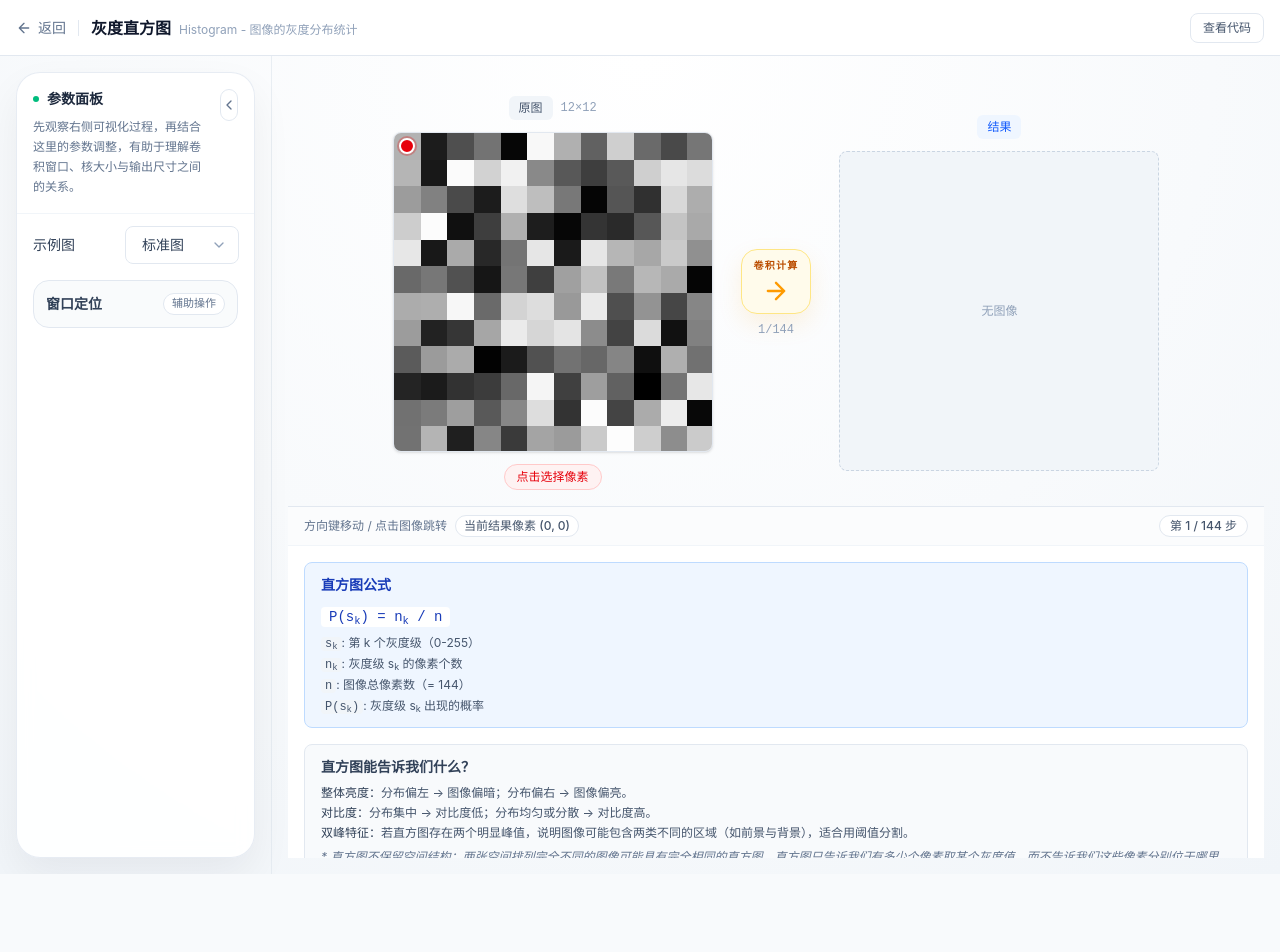
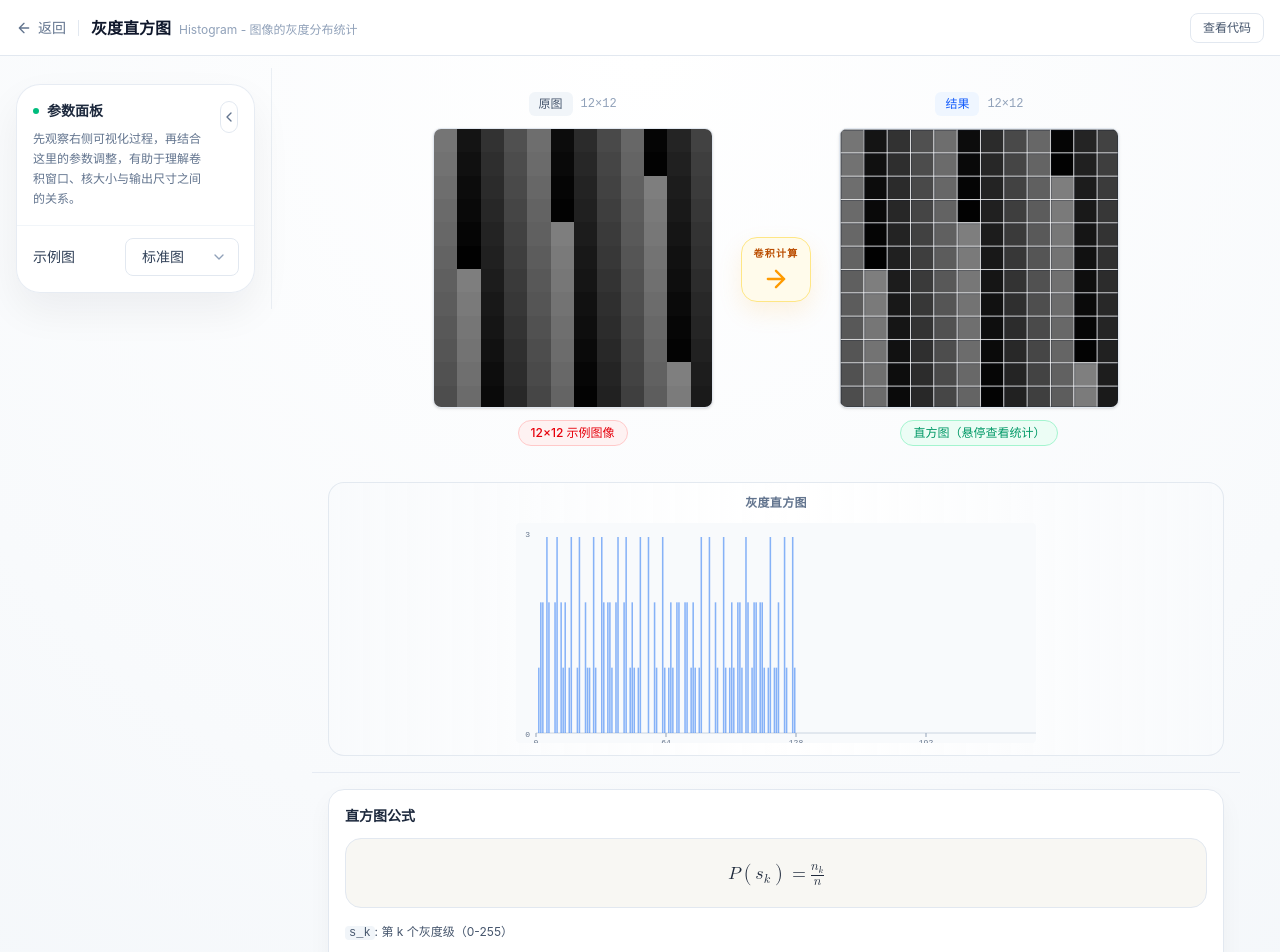
Before and after one commit to WhitePlusMS/Classical-CV-Lab, a Next.js app: page /concepts/histogram in a window 1280 px wide. Shown: the top 952 px of the page. Before the commit the page ends 874 px from the top, so only its background shows below. Built offline with nearby package versions, Linux system fonts and the light colour scheme.

Commit message:
feat(histogram): 直方图页面升级（Lena真实图、MathML公式、SSR修复）

```diff
--- a/src/app/concepts/histogram/page.tsx
+++ b/src/app/concepts/histogram/page.tsx
@@ -1,15 +1,13 @@
 'use client';
 
-import React, { useState, useMemo, useCallback } from 'react';
+import React, { useState, useMemo, useCallback, useEffect } from 'react';
 import { ConceptLayout, CodeViewer, SelectParam } from '@/components';
 import { computeHistogram } from '@/lib/algorithms/threshold';
-import {
-  generateExampleImage,
-  histogramSteps,
-  HistogramStep,
-} from '@/lib/algorithms/histogram';
+import { generateExampleImage } from '@/lib/algorithms/histogram';
+import { loadImageAsGrayscale } from '@/lib/utils/imageProcessing';
+import { GrayscaleImage } from '@/lib/algorithms/types';
 
-type ExampleType = 'dark' | 'bright' | 'lowContrast' | 'bimodal' | 'standard';
+type ExampleType = 'dark' | 'bright' | 'lowContrast' | 'bimodal' | 'standard' | 'lena';
 
 const EXAMPLE_LABELS: Record<ExampleType, string> = {
   dark: '偏暗图',
@@ -17,6 +15,7 @@ const EXAMPLE_LABELS: Record<ExampleType, string> = {
   lowContrast: '低对比图',
   bimodal: '双峰图',
   standard: '标准图',
+  lena: 'Lena 图',
 };
 
 const HISTOGRAM_CODE_TS = `function computeHistogram(image: number[][]): number[] {
@@ -71,12 +70,8 @@ function HistogramSVG({
       </text>
 
       <line
-        x1={20}
-        y1={svgHeight - 10}
-        x2={svgWidth}
-        y2={svgHeight - 10}
-        stroke="#cbd5e1"
-        strokeWidth={1}
+        x1={20} y1={svgHeight - 10} x2={svgWidth} y2={svgHeight - 10}
+        stroke="#cbd5e1" strokeWidth={1}
       />
 
       {histogram.map((count, gray) => {
@@ -112,23 +107,8 @@ function HistogramSVG({
 
       {[0, 64, 128, 192, 255].map(v => (
         <g key={v}>
-          <line
-            x1={20 + v * barWidth}
-            y1={svgHeight - 10}
-            x2={20 + v * barWidth}
-            y2={svgHeight - 6}
-            stroke="#94a3b8"
-            strokeWidth={1}
-          />
-          <text
-            x={20 + v * barWidth}
-            y={svgHeight + 2}
-            textAnchor="middle"
-            fontSize={8}
-            fill="#64748b"
-          >
-            {v}
-          </text>
+          <line x1={20 + v * barWidth} y1={svgHeight - 10} x2={20 + v * barWidth} y2={svgHeight - 6} stroke="#94a3b8" strokeWidth={1} />
+          <text x={20 + v * barWidth} y={svgHeight + 2} textAnchor="middle" fontSize={8} fill="#64748b">{v}</text>
         </g>
       ))}
     </svg>
@@ -138,64 +118,37 @@ function HistogramSVG({
 export default function HistogramPage() {
   const [exampleType, setExampleType] = useState<ExampleType>('standard');
   const [highlightedGray, setHighlightedGray] = useState<number | null>(null);
-  const [currentStepIndex, setCurrentStepIndex] = useState(0);
+  const [lenaImage, setLenaImage] = useState<GrayscaleImage | null>(null);
 
-  const originalImage = useMemo(() => generateExampleImage(exampleType), [exampleType]);
+  // 加载 Lena 真实图像
+  useEffect(() => {
+    let cancelled = false;
+    loadImageAsGrayscale('/assets/lena-original.jpg').then(img => {
+      if (!cancelled) setLenaImage(img);
+    }).catch(() => {});
+    return () => { cancelled = true; };
+  }, []);
+
+  // 根据类型获取图像：Lena 用真实图，其他用生成图
+  const originalImage = useMemo(() => {
+    if (exampleType === 'lena' && lenaImage) return lenaImage;
+    if (exampleType === 'lena') return generateExampleImage('standard'); // 加载中回退
+    return generateExampleImage(exampleType as Exclude<ExampleType, 'lena'>);
+  }, [exampleType, lenaImage]);
 
   const histogramData = useMemo(() => computeHistogram(originalImage), [originalImage]);
   const { bins, totalPixels } = histogramData;
 
-  const steps = useMemo(() => {
-    return Array.from(histogramSteps(originalImage));
-  }, [originalImage]);
-
-  const currentStep: HistogramStep | null = steps[currentStepIndex] ?? null;
-
   const probabilityText = useMemo(() => {
-    if (highlightedGray === null && !currentStep) return null;
-    const gray = highlightedGray ?? currentStep?.currentGray ?? 0;
+    if (highlightedGray === null) return null;
+    const gray = highlightedGray;
     const count = bins[gray] || 0;
     const prob = totalPixels > 0 ? count / totalPixels : 0;
     return { gray, count, prob };
-  }, [bins, totalPixels, highlightedGray, currentStep]);
-
-  const handleDirectionMove = useCallback((direction: 'up' | 'down' | 'left' | 'right') => {
-    if (steps.length === 0) return;
-    const curIdx = currentStepIndex;
-    let newIdx = curIdx;
-
-    switch (direction) {
-      case 'left':
-        newIdx = Math.max(0, curIdx - 12);
-        break;
-      case 'right':
-        newIdx = Math.min(steps.length - 1, curIdx + 12);
-        break;
-      case 'up':
-        newIdx = Math.max(0, curIdx - 1);
-        break;
-      case 'down':
-        newIdx = Math.min(steps.length - 1, curIdx + 1);
-        break;
-    }
-
-    if (newIdx !== curIdx) {
-      setCurrentStepIndex(newIdx);
-      setHighlightedGray(steps[newIdx].currentGray);
-    }
-  }, [currentStepIndex, steps]);
-
-  const handleInputRegionSelect = useCallback((x: number, y: number) => {
-    const idx = y * 12 + x;
-    if (idx < steps.length) {
-      setCurrentStepIndex(idx);
-      setHighlightedGray(steps[idx].currentGray);
-    }
-  }, [steps]);
+  }, [bins, totalPixels, highlightedGray]);
 
   const handleExampleChange = useCallback((value: string) => {
     setExampleType(value as ExampleType);
-    setCurrentStepIndex(0);
     setHighlightedGray(null);
   }, []);
 
@@ -208,15 +161,12 @@ export default function HistogramPage() {
   }, []);
 
   const analysisPreview = useMemo(() => {
-    const gray = highlightedGray ?? currentStep?.currentGray ?? null;
+    const gray = highlightedGray;
 
     return (
       <div className="conv-process-rail overflow-x-auto py-2">
         <div className="flex flex-col items-center gap-3">
-          <div className="text-xs font-semibold text-slate-500 tracking-wide">
-            灰度直方图
-          </div>
-
+          <div className="text-xs font-semibold text-slate-500 tracking-wide">灰度直方图</div>
           <HistogramSVG
             histogram={bins}
             totalPixels={totalPixels}
@@ -224,85 +174,52 @@ export default function HistogramPage() {
             onBarHover={handleBarHover}
             onBarLeave={handleBarLeave}
           />
-
           {probabilityText && (
             <div className="flex items-center gap-4 text-xs text-slate-600">
-              <span>
-                灰度值:
-                <span className="font-bold text-red-500 ml-1">{probabilityText.gray}</span>
-              </span>
-              <span>
-                像素数 n<sub>k</sub>:
-                <span className="font-bold text-blue-600 ml-1">{probabilityText.count}</span>
-              </span>
-              <span>
-                概率 P(s<sub>k</sub>):
-                <span className="font-bold text-blue-600 ml-1">
-                  {(probabilityText.prob * 100).toFixed(2)}%
-                </span>
-              </span>
+              <span>灰度值:<span className="font-bold text-red-500 ml-1">{probabilityText.gray}</span></span>
+              <span>像素数 n<sub>k</sub>:<span className="font-bold text-blue-600 ml-1">{probabilityText.count}</span></span>
+              <span>概率 P(s<sub>k</sub>):<span className="font-bold text-blue-600 ml-1">{(probabilityText.prob * 100).toFixed(2)}%</span></span>
             </div>
           )}
         </div>
       </div>
     );
-  }, [bins, totalPixels, probabilityText, highlightedGray, currentStep, handleBarHover, handleBarLeave]);
+  }, [bins, totalPixels, probabilityText, highlightedGray, handleBarHover, handleBarLeave]);
 
   const stepDetails = useMemo(() => {
     return (
       <div className="space-y-4">
-        <div className="bg-blue-50 border border-blue-200 rounded-lg px-4 py-3">
-          <div className="text-sm font-semibold text-blue-800 mb-2">
-            直方图公式
+        <div className="rounded-2xl border border-slate-200 bg-white p-4 shadow-[0_10px_24px_rgba(15,23,42,0.04)]">
+          <div className="text-sm font-semibold text-slate-800 mb-3">直方图公式</div>
+          <div className="rounded-2xl border border-slate-200 bg-[#f8f7f3] px-5 py-5">
+            <div className="text-center text-lg">
+              <span dangerouslySetInnerHTML={{
+                __html: `<math xmlns="http://www.w3.org/1998/Math/MathML">
+                  <mrow><mi>P</mi><mo>(</mo><msub><mi>s</mi><mi>k</mi></msub><mo>)</mo><mo>=</mo><mfrac><msub><mi>n</mi><mi>k</mi></msub><mi>n</mi></mfrac></mrow>
+                </math>`
+              }} />
+            </div>
           </div>
-          <div className="mb-1">
-            <code className="text-sm text-blue-800 font-mono bg-white px-2 py-0.5 rounded">
-              P(s<sub>k</sub>) = n<sub>k</sub> / n
-            </code>
-          </div>
-          <div className="text-xs text-slate-600 space-y-1 mt-2">
-            <p>
-              <code className="bg-slate-100 px-1 rounded">s<sub>k</sub></code>: 第 k 个灰度级（0-255）
-            </p>
-            <p>
-              <code className="bg-slate-100 px-1 rounded">n<sub>k</sub></code>: 灰度级 s<sub>k</sub> 的像素个数
-            </p>
-            <p>
-              <code className="bg-slate-100 px-1 rounded">n</code>: 图像总像素数（= {totalPixels}）
-            </p>
-            <p>
-              <code className="bg-slate-100 px-1 rounded">P(s<sub>k</sub>)</code>: 灰度级 s<sub>k</sub> 出现的概率
-            </p>
+          <div className="mt-3 text-xs leading-6 text-slate-600 space-y-1">
+            <p><code className="bg-slate-100 px-1 rounded">s_k</code>: 第 k 个灰度级（0-255）</p>
+            <p><code className="bg-slate-100 px-1 rounded">n_k</code>: 灰度级 s_k 的像素个数</p>
+            <p><code className="bg-slate-100 px-1 rounded">n</code>: 图像总像素数（= {totalPixels}）</p>
+            <p><code className="bg-slate-100 px-1 rounded">P(s_k)</code>: 灰度级 s_k 出现的概率</p>
           </div>
         </div>
 
-        <div className="bg-slate-50 border border-slate-200 rounded-lg px-4 py-3">
-          <div className="text-sm font-semibold text-slate-700 mb-2">
-            直方图能告诉我们什么？
-          </div>
-          <div className="text-xs text-slate-600 space-y-1">
-            <p>
-              <span className="font-medium text-slate-700">整体亮度：</span>
-              分布偏左 → 图像偏暗；分布偏右 → 图像偏亮。
-            </p>
-            <p>
-              <span className="font-medium text-slate-700">对比度：</span>
-              分布集中 → 对比度低；分布均匀或分散 → 对比度高。
-            </p>
-            <p>
-              <span className="font-medium text-slate-700">双峰特征：</span>
-              若直方图存在两个明显峰值，说明图像可能包含两类不同的区域（如前景与背景），适合用阈值分割。
-            </p>
-            <p className="mt-2 text-slate-500 italic">
-              * 直方图不保留空间结构：两张空间排列完全不同的图像可能具有完全相同的直方图。直方图只告诉我们有多少个像素取某个灰度值，而不告诉我们这些像素分别位于哪里。
-            </p>
+        <div className="rounded-2xl border border-slate-200 bg-white p-4 shadow-[0_10px_24px_rgba(15,23,42,0.04)]">
+          <div className="text-sm font-semibold text-slate-800 mb-3">直方图能告诉我们什么？</div>
+          <div className="text-xs text-slate-600 space-y-1.5">
+            <p><span className="font-medium text-slate-700">整体亮度：</span>分布偏左 → 图像偏暗；分布偏右 → 图像偏亮。</p>
+            <p><span className="font-medium text-slate-700">对比度：</span>分布集中 → 对比度低；分布均匀或分散 → 对比度高。</p>
+            <p><span className="font-medium text-slate-700">双峰特征：</span>若直方图存在两个明显峰值，说明图像可能包含两类不同的区域（如前景与背景），适合用阈值分割。</p>
+            <p className="mt-2 text-slate-500 italic">* 直方图不保留空间结构：两张空间排列完全不同的图像可能具有完全相同的直方图。</p>
           </div>
         </div>
 
-        <div className="border border-amber-200 bg-amber-50/40 rounded-lg px-4 py-3">
-          <div className="text-sm font-semibold text-amber-700 mb-2">
-            当前示例：{EXAMPLE_LABELS[exampleType]}
-          </div>
+        <div className="rounded-2xl border border-amber-200 bg-amber-50/55 p-4 shadow-[0_10px_24px_rgba(15,23,42,0.04)]">
+          <div className="text-sm font-semibold text-amber-700 mb-2">当前示例：{EXAMPLE_LABELS[exampleType]}</div>
           <div className="text-xs text-slate-600 space-y-1">
             {exampleType === 'dark' && (
               <p>所有像素的灰度值 {'<'} 64，直方图集中在左侧暗区。图像整体很暗，细节难以辨认。</p>
@@ -314,16 +231,26 @@ export default function HistogramPage() {
               <p>像素值集中在 80-120 的窄范围内，直方图呈陡峭的峰形。图像对比度低、看起来灰蒙蒙的。</p>
             )}
             {exampleType === 'bimodal' && (
-              <p>上半部分偏暗（&lt;64）、下半部分偏亮（&gt;192），直方图出现两个明显峰值。这种双峰分布适合用阈值（如 OTSU）分割为前景和背景。</p>
+              <p>上半部分偏暗（&lt;64）、下半部分偏亮（&gt;192），直方图出现两个明显峰值。适合用阈值分割为前景和背景。</p>
             )}
             {exampleType === 'standard' && (
-              <p>像素值在 0-255 之间近似均匀分布，直方图覆盖整个灰度范围。图像具有正常的亮度和对比度。</p>
+              <p>像素值在 0-255 之间近似均匀分布，直方图覆盖整个灰度范围。</p>
+            )}
+            {exampleType === 'lena' && (
+              <p>Lena 图是一张真实照片，其直方图覆盖较宽的灰度范围，呈现多个峰值。与标准图的均匀分布不同，真实照片的直方图反映了自然场景中的灰度分布特征。</p>
             )}
           </div>
         </div>
       </div>
     );
   }, [exampleType, totalPixels]);
+
+  // 原图尺寸信息（用于 imageHints）
+  const imageInfo = useMemo(() => {
+    const h = originalImage.length;
+    const w = originalImage[0]?.length || 0;
+    return `${w}×${h}`;
+  }, [originalImage]);
 
   const parameters = (
     <div className="space-y-4">
@@ -332,6 +259,7 @@ export default function HistogramPage() {
         value={exampleType}
         onChange={handleExampleChange}
         options={[
+          { value: 'lena', label: 'Lena 图' },
           { value: 'standard', label: '标准图' },
           { value: 'dark', label: '偏暗图' },
           { value: 'bright', label: '偏亮图' },
@@ -347,23 +275,15 @@ export default function HistogramPage() {
       title="灰度直方图"
       subtitle="Histogram - 图像的灰度分布统计"
       originalImage={originalImage}
-      resultImage={null}
+      resultImage={originalImage}
       parameters={parameters}
       stepDetails={stepDetails}
       analysisPreview={analysisPreview}
-      codeTab={
-        <CodeViewer
-          languages={[{ name: 'TypeScript', code: HISTOGRAM_CODE_TS }]}
-        />
-      }
-      currentStep={currentStep ? { x: currentStep.x, y: currentStep.y, kernelSize: 1 } : null}
-      stepInfo={steps.length > 0 ? { current: currentStepIndex, total: steps.length } : null}
-      onStepChange={setCurrentStepIndex}
-      onDirectionMove={handleDirectionMove}
-      onInputRegionSelect={handleInputRegionSelect}
-      imageHints={{ input: '点击选择像素', output: undefined }}
+      codeTab={<CodeViewer languages={[{ name: 'TypeScript', code: HISTOGRAM_CODE_TS }]} />}
+      imageHints={{ input: imageInfo + ' 示例图像', output: '直方图（悬停查看统计）' }}
       showOriginalGrid={false}
       originalRegionMarker="dot"
+      singlePageScroll
     />
   );
 }
--- a/src/lib/algorithms/histogram.ts
+++ b/src/lib/algorithms/histogram.ts
@@ -1,7 +1,16 @@
 import { GrayscaleImage } from './types';
 import { clamp } from '../utils/imageProcessing';
+
+/** 基于位置的确定性伪随机值 [0, 1) */
+function posNoise(x: number, y: number): number {
+  let h = (x * 17 + y * 53 + 7) % 2147483647;
+  h = (h * 16807) % 2147483647;
+  h = (h * 16807) % 2147483647;
+  return (h >>> 0) / 4294967296;
+}
+
 /**
- * 生成示例小图 (12x12)
+ * 生成示例小图 (12x12)，所有值均为确定性生成，避免 SSR hydration 错误。
  * type: 'dark' | 'bright' | 'lowContrast' | 'bimodal' | 'standard'
  */
 export function generateExampleImage(type: 'dark' | 'bright' | 'lowContrast' | 'bimodal' | 'standard'): GrayscaleImage {
@@ -11,33 +20,28 @@ export function generateExampleImage(type: 'dark' | 'bright' | 'lowContrast' | '
   for (let y = 0; y < size; y++) {
     const row: number[] = [];
     for (let x = 0; x < size; x++) {
+      const r = posNoise(x, y); // 确定性伪随机 [0, 1)
       let value: number;
       switch (type) {
         case 'dark':
-          // 所有像素值 < 64
-          value = Math.floor(Math.random() * 64);
+          value = Math.floor(r * 64);
           break;
         case 'bright':
-          // 所有像素值 > 192
-          value = 192 + Math.floor(Math.random() * 64);
+          value = 192 + Math.floor(r * 64);
           break;
         case 'lowContrast':
-          // 80-120 窄范围
-          value = 80 + Math.floor(Math.random() * 40);
+          value = 80 + Math.floor(r * 40);
           break;
         case 'bimodal':
-          // 一半暗 (<64) + 一半亮 (>192)
           value = (y < size / 2)
-            ? Math.floor(Math.random() * 64)
-            : 192 + Math.floor(Math.random() * 64);
+            ? Math.floor(r * 64)
+            : 192 + Math.floor(r * 64);
           break;
         case 'standard':
         default:
-          // 均匀分布 0-255
-          value = Math.floor(Math.random() * 256);
+          value = Math.floor(r * 256);
           break;
       }
-      // 存储为归一化值 [0,1]
       row.push(clamp(value / 255, 0, 1));
     }
     image.push(row);
```
